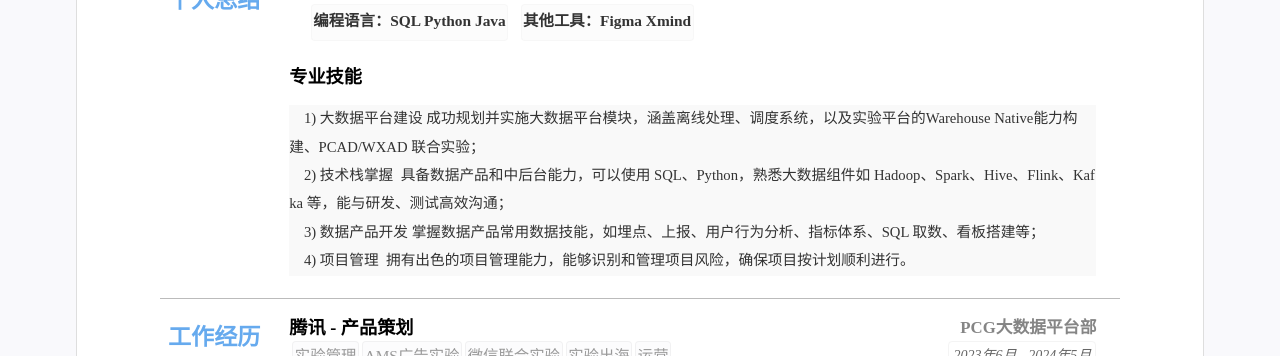
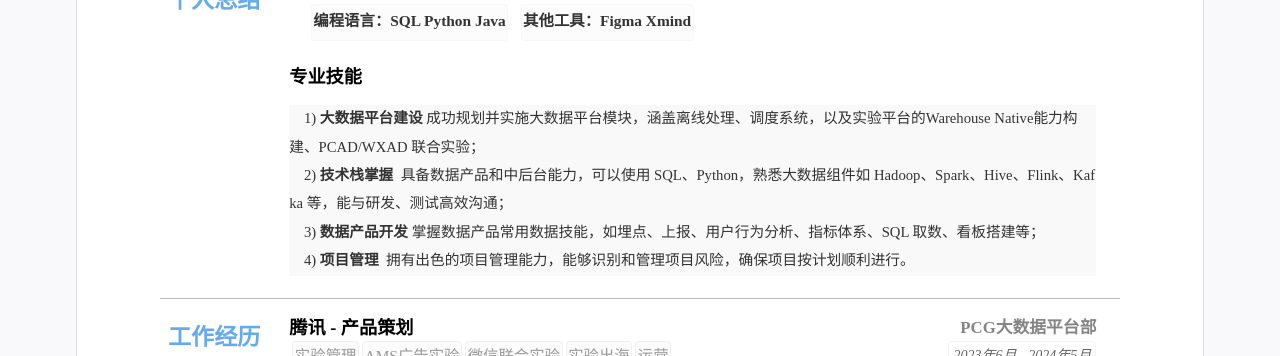
Before and after one commit to kuailexiaoshenxian/cn-wx-cv, a Jekyll site: the page built from index.html, in a window 1280 px wide. Shown: the part 325-681 px from the top of the page. Built offline with Jekyll 4.4.1, drawn with Linux system fonts in a browser that asks for light colours.

Commit message:
Update resume.yml

```diff
--- a/_data/resume.yml
+++ b/_data/resume.yml
@@ -50,10 +50,10 @@ main: #简历主要内容，
     # - 数据可视化：Power BI, Tableau
     #- <font face="等线">大数据：HDFS、Hive、MySQL、Spark、Flink、OLAP (Impala、Kudu、ClickHouse)</font>
   - title: <font face="华文细黑粗体">专业技能</font>
-    detail:  <font face="等线">1) 大数据平台建设&nbsp成功规划并实施大数据平台模块，涵盖离线处理、调度系统，以及实验平台的Warehouse Native能力构建、PCAD/WXAD 联合实验；</font> <br>  &nbsp &nbsp
-             <font face="等线">2) 技术栈掌握&nbsp 具备数据产品和中后台能力，可以使用 SQL、Python，熟悉大数据组件如 Hadoop、Spark、Hive、Flink、Kafka 等，能与研发、测试高效沟通；</font> <br>  &nbsp &nbsp
-             <font face="等线">3) 数据产品开发&nbsp掌握数据产品常用数据技能，如埋点、上报、用户行为分析、指标体系、SQL 取数、看板搭建等；</font> <br>  &nbsp &nbsp
-             <font face="等线">4) 项目管理&nbsp 拥有出色的项目管理能力，能够识别和管理项目风险，确保项目按计划顺利进行。</font>
+    detail:  <font face="等线">1) <strong>大数据平台建设</strong>&nbsp成功规划并实施大数据平台模块，涵盖离线处理、调度系统，以及实验平台的Warehouse Native能力构建、PCAD/WXAD 联合实验；</font> <br>  &nbsp &nbsp
+             <font face="等线">2) <strong>技术栈掌握</strong>&nbsp 具备数据产品和中后台能力，可以使用 SQL、Python，熟悉大数据组件如 Hadoop、Spark、Hive、Flink、Kafka 等，能与研发、测试高效沟通；</font> <br>  &nbsp &nbsp
+             <font face="等线">3) <strong>数据产品开发</strong>&nbsp掌握数据产品常用数据技能，如埋点、上报、用户行为分析、指标体系、SQL 取数、看板搭建等；</font> <br>  &nbsp &nbsp
+             <font face="等线">4) <strong>项目管理</strong>&nbsp 拥有出色的项目管理能力，能够识别和管理项目风险，确保项目按计划顺利进行。</font>
              #<font face="等线">1) 三年后台 & 数据工程经历，了解数据上报，ETL，数仓，数据可视化的全流程</font> <br>  &nbsp &nbsp
              #<font face="等线">2) 一年产品经验，了解 AB test，之前负责 TAB FOR AMS 模块，现独立负责基于 Data Warehouse Native（eg,BigQuery，DataBricks）的实验平台出海 </font>
              #<br>
```
